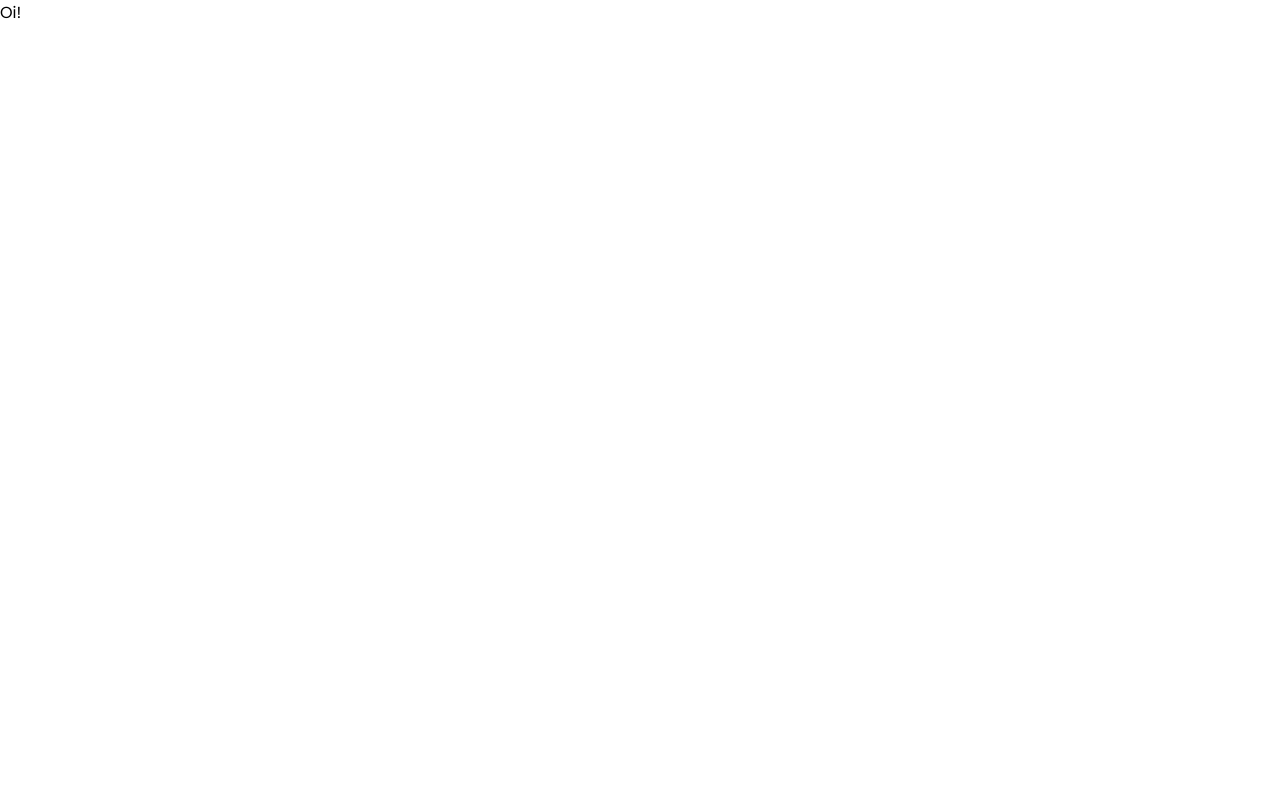
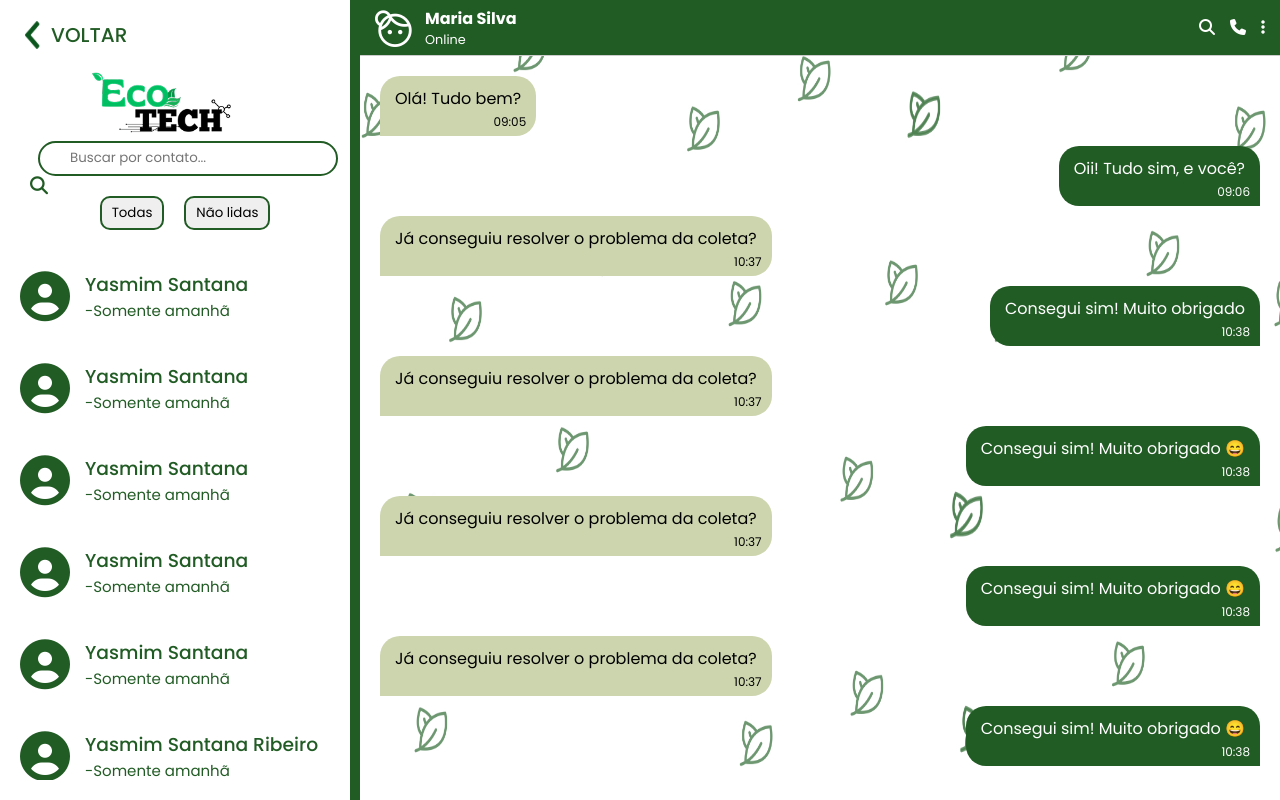
Before and after one commit to YasSantrb/front-ECOTECH, a React (Vite) app: page /chat in a window 1280 px wide. Built offline with nearby package versions, Linux system fonts and the light colour scheme; a web font is replaced by a local one.

Commit message:
feat: adicionando a estilização para a tela de chat (não concluída).

```diff
--- a/index.html
+++ b/index.html
@@ -8,6 +8,7 @@
     <link rel="preconnect" href="https://fonts.gstatic.com" crossorigin>
     <link rel="stylesheet" href="https://cdnjs.cloudflare.com/ajax/libs/font-awesome/6.5.0/css/all.min.css">
     <link href="https://fonts.googleapis.com/css2?family=Libre+Bodoni:ital,wght@0,400..700;1,400..700&family=Montserrat:ital,wght@0,100..900;1,100..900&family=Playfair+Display:ital,wght@0,400..900;1,400..900&family=Poiret+One&family=Poppins:ital,wght@0,100;0,200;0,300;0,400;0,500;0,600;0,700;0,800;0,900;1,100;1,200;1,300;1,400;1,500;1,600;1,700;1,800;1,900&family=Roboto:ital,wght@0,100..900;1,100..900&display=swap" rel="stylesheet">
+    <link rel="stylesheet" href="https://fonts.googleapis.com/css2?family=Material+Symbols+Outlined:opsz,wght,FILL,GRAD@24,400,0,0&icon_names=face_4" />
     <title>ECOTECH</title>
   </head>
   <body>
--- a/src/pages/tela_chat.jsx
+++ b/src/pages/tela_chat.jsx
@@ -1,9 +1,165 @@
 import "../styles/tela_chat.css";
+import fundo_login_cadastro from "../assets/imagens/fundo_login_cadastro.jpg";
+import icon_voltar from "../assets/imagens/icon_voltar.png";
+import Logo from "../assets/imagens/Logo.png";
+import { Link } from "react-router-dom";
 
 function TelaChat() {
   return (
-    <div>
-      <p>Oi!</p>
+    <div className="tela_chat">
+      <main>
+        <div className="container_chat">
+          <div className="chat_contatos">
+            <nav className="nav_chat">
+              <Link className="link_chat_voltar" to="/usuario/empresa">
+                <img className="icon_voltar_chat" src={icon_voltar} alt="" />
+                <p className="nav_chat_p">VOLTAR</p>
+              </Link>
+            </nav>
+            <div className="info_contatos">
+              <div className="logo_chat_div">
+                <img className="logo_chat" src={Logo} alt="" />
+              </div>
+              <div className="filtros_chat">
+                <div className="pesquisar_contato">
+                  <i className="icone_pesquisar_chat fa-solid fa-magnifying-glass"></i>
+                  <input
+                    className="filtro_input_chat"
+                    type="text"
+                    placeholder="Buscar por contato..."
+                  />
+                </div>
+                <div className="botoes_filtros_chat">
+                  <button className="botao_chat botao_todas_chat">Todas</button>
+                  <button className="botao_chat botao_nao_lidas_chat">
+                    Não lidas
+                  </button>
+                </div>
+              </div>
+
+              <div className="contatos_chat">
+                <div className="contato_1">
+                  <div className="contatos_info">
+                    <h3 className="nome_contato">Yasmim Santana</h3>
+                    <p className="mensagem_contato">-Somente amanhã</p>
+                  </div>
+                </div>
+
+                <div className="contato_1">
+                  <div className="contatos_info">
+                    <h3 className="nome_contato">Yasmim Santana</h3>
+                    <p className="mensagem_contato">-Somente amanhã</p>
+                  </div>
+                </div>
+                <div className="contato_1">
+                  <div className="contatos_info">
+                    <h3 className="nome_contato">Yasmim Santana</h3>
+                    <p className="mensagem_contato">-Somente amanhã</p>
+                  </div>
+                </div>
+
+                <div className="contato_1">
+                  <div className="contatos_info">
+                    <h3 className="nome_contato">Yasmim Santana</h3>
+                    <p className="mensagem_contato">-Somente amanhã</p>
+                  </div>
+                </div>
+
+                <div className="contato_1">
+                  <div className="contatos_info">
+                    <h3 className="nome_contato">Yasmim Santana</h3>
+                    <p className="mensagem_contato">-Somente amanhã</p>
+                  </div>
+                </div>
+
+                <div className="contato_1">
+                  <div className="contatos_info">
+                    <h3 className="nome_contato">Yasmim Santana Ribeiro</h3>
+                    <p className="mensagem_contato">-Somente amanhã</p>
+                  </div>
+                </div>
+              </div>
+            </div>
+          </div>
+
+          <div className="divisao_chat"></div>
+
+          <div className="chat_mensagens">
+            <img
+              className="fundo_chat_mensagens"
+              src={fundo_login_cadastro}
+              alt=""
+            />
+            <div className="nav_chat_mensagens">
+              <div className="informacoes_contato">
+                <span className="foto_contato material-symbols-outlined">
+                  face_4
+                </span>
+                <div className="texto_contato">
+                  <p className="nome_contato">Maria Silva</p>
+                  <span className="status_contato">Online</span>
+                </div>
+              </div>
+              <div className="icones_contato">
+                <i className="fas fa-search"></i>
+                <i className="fas fa-phone"></i>
+                <i className="fas fa-ellipsis-v"></i>
+              </div>
+            </div>
+
+            <div className="mensagens_chat">
+              <div className="mensagem recebida">
+                <p>Olá! Tudo bem?</p>{" "}
+                <span className="hora_mensagem">09:05</span>
+              </div>
+              <div className="mensagem enviada">
+                <p>Oii! Tudo sim, e você?</p>{" "}
+                <span className="hora_mensagem">09:06</span>
+              </div>
+              <div className="mensagem recebida">
+                {" "}
+                <p>Já conseguiu resolver o problema da coleta?</p>
+                <span className="hora_mensagem">10:37</span>
+              </div>
+              <div className="mensagem enviada">
+                {" "}
+                <p>Consegui sim! Muito obrigado</p>
+                <span className="hora_mensagem">10:38</span>
+              </div>
+              <div className="mensagem recebida">
+                {" "}
+                <p>Já conseguiu resolver o problema da coleta?</p>
+                <span className="hora_mensagem">10:37</span>
+              </div>
+              <div className="mensagem enviada">
+                {" "}
+                <p>Consegui sim! Muito obrigado 😄</p>
+                <span className="hora_mensagem">10:38</span>
+              </div>
+              <div className="mensagem recebida">
+                {" "}
+                <p>Já conseguiu resolver o problema da coleta?</p>
+                <span className="hora_mensagem">10:37</span>
+              </div>
+              <div className="mensagem enviada">
+                {" "}
+                <p>Consegui sim! Muito obrigado 😄</p>
+                <span className="hora_mensagem">10:38</span>
+              </div>
+              <div className="mensagem recebida">
+                {" "}
+                <p>Já conseguiu resolver o problema da coleta?</p>
+                <span className="hora_mensagem">10:37</span>
+              </div>
+              <div className="mensagem enviada">
+                {" "}
+                <p>Consegui sim! Muito obrigado 😄</p>
+                <span className="hora_mensagem">10:38</span>
+              </div>
+            </div>
+          </div>
+        </div>
+      </main>
     </div>
   );
 }
--- a/src/styles/tela_chat.css
+++ b/src/styles/tela_chat.css
@@ -0,0 +1,224 @@
+.tela_chat {
+  height: 100vh;
+  width: 100vw;
+  overflow: hidden;
+  position: fixed;
+}
+
+.container_chat {
+  display: flex;
+  height: 100vh;
+}
+
+.link_chat_voltar {
+  display: flex;
+  gap: 5px;
+  text-decoration: none;
+}
+
+.nav_chat_p {
+  font-size: 20px;
+  color: #225c25;
+  font-weight: 500;
+}
+
+.chat_contatos {
+  width: 350px;
+  padding: 20px 0 20px 20px;
+  display: flex;
+  flex-direction: column;
+  gap: 20px;
+}
+
+.logo_chat_div {
+  padding-left: 70px;
+}
+
+.logo_chat {
+  width: 150px;
+}
+
+.filtro_input_chat {
+  width: 300px;
+  padding-left: 40px;
+  height: 35px;
+  border-radius: 20px;
+  outline: none;
+  border: 2px solid #225c25;
+  padding: 10px 30px;
+  box-sizing: border-box;
+  position: relative;
+}
+
+.icone_pesquisar_chat {
+  position: relative;
+  pointer-events: none;
+  font-size: 18px;
+  z-index: 2;
+  left: 10px;
+  top: 30px;
+  color: #225c25;
+}
+
+.botoes_filtros_chat {
+  padding: 20px 0;
+  display: flex;
+  justify-content: center;
+  gap: 20px;
+}
+
+.botao_chat{
+  padding: 5px 10px;
+  border-radius: 10px;
+  outline: none;
+  border: 2px solid #225c25;
+  cursor: pointer;
+}
+
+.divisao_chat {
+  width: 10px;
+  height: 100%;
+  background-color: #225c25;
+  margin: 0;
+}
+
+.info_contatos{
+    display: flex;
+    flex-direction: column;
+    height: 100%;
+    flex: 1;
+    overflow-y: auto;
+    overflow-x: hidden;
+    min-height: 0;
+}
+
+.contatos_chat{
+    padding-top: 20px;
+    display: flex;
+    flex-direction: column;
+    gap: 40px;
+    color: #225c25;
+}
+
+.contato_1{
+    display: flex;
+}
+
+.contato_1::before{
+  font-family: "Font Awesome 6 Free";
+  font-weight: 900;
+  font-size: 50px;
+  content: "\f2bd";
+  margin-right: 15px;
+}
+
+.contatos_info .nome_contato{
+    font-weight: 500;
+}
+
+.contatos_info .mensagem_contato{
+    font-size: 15px;
+}
+
+.fundo_chat_mensagens{
+  position: absolute;
+  top: 0;
+  left: 0;
+  width: 100%;
+  height: 100%;
+  z-index: 0;
+  opacity: 0.8;
+}
+
+.chat_mensagens {
+  display: flex;
+  flex-direction: column;
+  position: relative;
+  flex: 1;
+  overflow-y: auto;
+}
+
+.nav_chat_mensagens{
+  display: flex;
+  position: sticky;
+  top:0;
+  z-index: 2;
+  width: 100%;
+  align-items: center;
+  justify-content: space-between;
+  height: 60px;
+  background-color: #225c25;
+  color: white;
+  padding: 0 15px;
+  border-bottom: 1px solid #ccc;
+}
+
+.informacoes_contato{
+  display: flex;
+  align-items: center;
+  gap: 10px;
+}
+
+.foto_contato{
+  font-size: 40px;
+}
+
+.texto_contato{
+  display: flex;
+  flex-direction: column;
+}
+
+.nome_contato{
+  font-weight: bold;
+}
+
+.status_contato{
+  font-size: 0.8rem;
+}
+
+.icones_contato i{
+  margin-left: 15px;
+  cursor: pointer;
+}
+
+.mensagens_chat{
+  position: relative;
+  z-index: 1;
+  display: flex;
+  flex-direction: column;
+  gap: 10px;
+  padding: 20px;
+  height: 100%;
+  overflow-y: auto;
+}
+
+.mensagem{
+  max-width: 60%;
+  padding: 10px 15px 25px 15px;
+  border-radius: 20px;
+  position: relative;
+  word-wrap: break-word;
+}
+
+.recebida{
+  background-color: #ccd5ae;
+  align-self: flex-start;
+  color: #000;
+  border-radius: 20px 20px 20px 0;
+  padding-left: 15px;
+}
+
+.enviada{
+  background-color: #225c25;
+  color: #fff;
+  align-self: flex-end;
+  border-radius: 20px 20px 0 20px;
+}
+
+.hora_mensagem{
+  font-size: 12px;
+  position: absolute;
+  bottom: 5px;
+  right: 10px;
+  text-align: end;
+}
```
